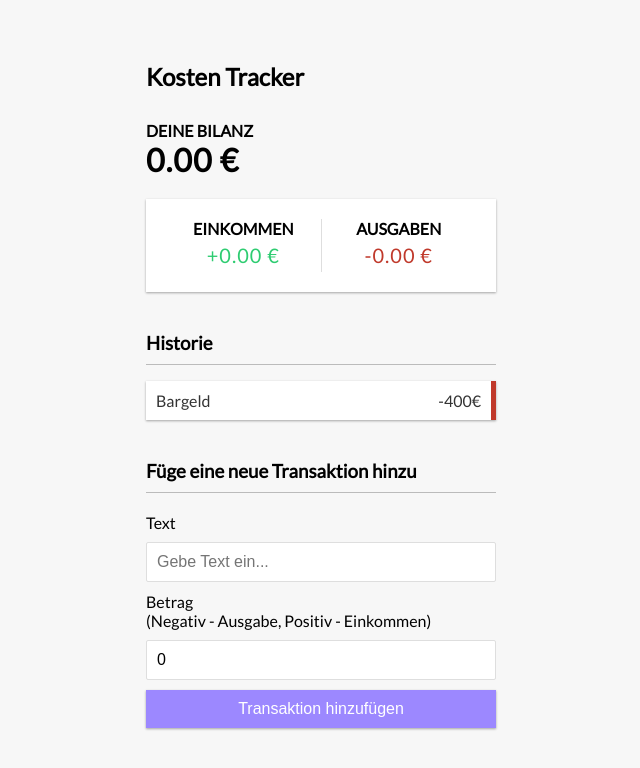
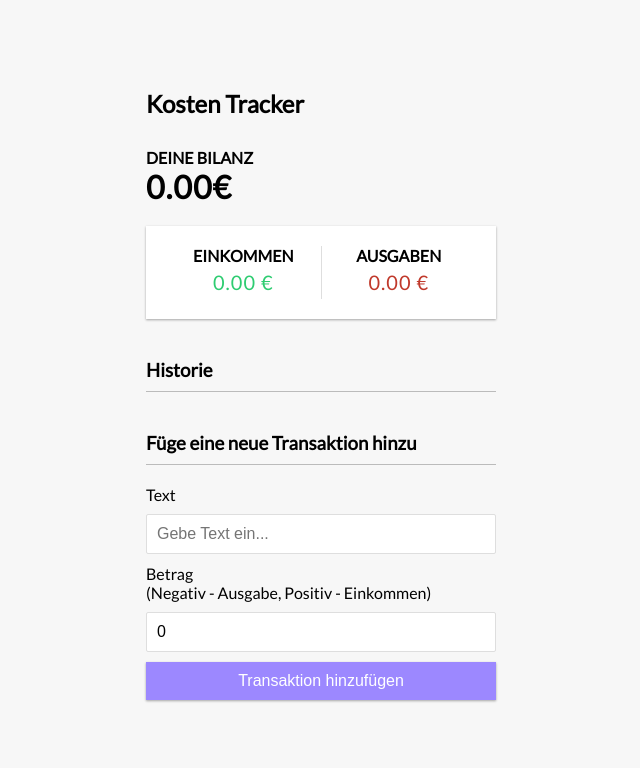
Before and after one commit to Quaquaro/kosten-tracker, a React (Create React App) app: page / in a window 1280 px wide. Shown: the top 768 px of the page, without its empty margins (319-959 px from the left). Built offline with nearby package versions, Linux system fonts and the light colour scheme.

Commit message:
Add the rest of fuctionality

```diff
--- a/package.json
+++ b/package.json
@@ -34,5 +34,8 @@
       "last 1 firefox version",
       "last 1 safari version"
     ]
+  },
+  "devDependencies": {
+    "nanoid": "^3.3.0"
   }
 }
--- a/src/components/AddTransaction.js
+++ b/src/components/AddTransaction.js
@@ -1,13 +1,28 @@
-import React, { useState } from "react";
+import React, { useState, useContext } from "react";
+import { GlobalContext } from "../context/GlobalState.js";
+import { nanoid } from "nanoid";
 
 export const AddTransaction = () => {
   const [text, setText] = useState("");
   const [amount, setAmount] = useState(0);
 
+  const { addTransaction } = useContext(GlobalContext);
+
+  const onSubmit = (e) => {
+    e.preventDefault();
+    const newTransaction = {
+      id: nanoid(),
+      text,
+      amount: +amount,
+    };
+
+    addTransaction(newTransaction);
+  };
+
   return (
     <>
       <h3>Füge eine neue Transaktion hinzu</h3>
-      <form>
+      <form onSubmit={onSubmit}>
         <div className="form-control">
           <label htmlFor="text">Text</label>
           <input type="text" value={text} onChange={(e) => setText(e.target.value)} placeholder="Gebe Text ein..." />
--- a/src/components/Balance.js
+++ b/src/components/Balance.js
@@ -1,10 +1,16 @@
-import React from "react";
+import React, { useContext } from "react";
+import { GlobalContext } from "../context/GlobalState.js";
 
 export const Balance = () => {
+  const { transactions } = useContext(GlobalContext);
+
+  const amounts = transactions.map((transaction) => transaction.amount);
+  const total = amounts.reduce((acc, item) => (acc += item), 0).toFixed(2);
+
   return (
     <>
       <h4>Deine Bilanz</h4>
-      <h1>0.00 €</h1>
+      <h1>{total}€</h1>
     </>
   );
 };
--- a/src/components/IncomeExpenses.js
+++ b/src/components/IncomeExpenses.js
@@ -1,18 +1,30 @@
-import React from "react";
+import React, { useContext } from "react";
+import { GlobalContext } from "../context/GlobalState.js";
 
 export const IncomeExpenses = () => {
+  const { transactions } = useContext(GlobalContext);
+
+  const amounts = transactions.map((transaction) => transaction.amount);
+
+  const income = amounts
+    .filter((item) => item > 0)
+    .reduce((acc, item) => (acc += item), 0)
+    .toFixed(2);
+
+  const expense = (amounts.filter((item) => item < 0).reduce((acc, item) => (acc += item), 0) * -1).toFixed(2);
+
   return (
     <div className="inc-exp-container">
       <div>
         <h4>Einkommen</h4>
         <p id="money-plus" className="money plus">
-          +0.00 €
+          {income} €
         </p>
       </div>
       <div>
         <h4>Ausgaben</h4>
         <p id="money-minus" className="money minus">
-          -0.00 €
+          {expense} €
         </p>
       </div>
     </div>
--- /dev/null
+++ b/src/components/Transaction.js
@@ -0,0 +1,20 @@
+import React, { useContext } from "react";
+import { GlobalContext } from "../context/GlobalState.js";
+
+export const Transaction = ({ transaction }) => {
+  const { deleteTransaction } = useContext(GlobalContext);
+
+  const sign = transaction.amount < 0 ? "-" : "+";
+  return (
+    <li className={transaction.amount < 0 ? "minus" : "plus"}>
+      {transaction.text}{" "}
+      <span>
+        {sign}
+        {Math.abs(transaction.amount)}€
+      </span>{" "}
+      <button onClick={() => deleteTransaction(transaction.id)} className="delete-btn">
+        x
+      </button>
+    </li>
+  );
+};
--- a/src/components/TransactionList.js
+++ b/src/components/TransactionList.js
@@ -1,13 +1,18 @@
-import React from "react";
+import React, { useContext } from "react";
+import { GlobalContext } from "../context/GlobalState.js";
+import { Transaction } from "./Transaction.js";
 
 export const TransactionList = () => {
+  const { transactions } = useContext(GlobalContext);
+
+  console.log();
   return (
     <>
       <h3>Historie</h3>
       <ul className="list">
-        <li className="minus">
-          Bargeld <span>-400€</span> <button className="delete-btn">x</button>
-        </li>
+        {transactions.map((transaction) => (
+          <Transaction key={transaction.id} transaction={transaction} />
+        ))}
       </ul>
     </>
   );
--- a/src/context/AppReducer.js
+++ b/src/context/AppReducer.js
@@ -1,5 +1,15 @@
 export default (state, action) => {
   switch (action.type) {
+    case "DELETE_TRANSACTION":
+      return {
+        ...state,
+        transactions: state.transactions.filter((transaction) => transaction.id !== action.payload),
+      };
+    case "ADD_TRANSACTION":
+      return {
+        ...state,
+        transactions: [action.payload, ...state.transactions],
+      };
     default:
       return state;
   }
--- a/src/context/GlobalState.js
+++ b/src/context/GlobalState.js
@@ -2,26 +2,37 @@
 import AppReducer from "./AppReducer.js";
 // Initial state
 const initialState = {
-  transactions: [
-    { id: 1, text: "Blumen", amount: -20 },
-    { id: 2, text: "Gehalt", amount: 300 },
-    { id: 3, text: "Buch", amount: -10 },
-    { id: 4, text: "Kamera", amount: 150 },
-  ],
+  transactions: [],
 };
 
 // Create context
 export const GlobalContext = createContext(initialState);
 
-// Provider components
+// Provider component
 
 export const GlobalProvider = ({ children }) => {
   const [state, dispatch] = useReducer(AppReducer, initialState);
+
+  function deleteTransaction(id) {
+    dispatch({
+      type: "DELETE_TRANSACTION",
+      payload: id,
+    });
+  }
+
+  function addTransaction(transaction) {
+    dispatch({
+      type: "ADD_TRANSACTION",
+      payload: transaction,
+    });
+  }
 
   return (
     <GlobalContext.Provider
       value={{
         transactions: state.transactions,
+        deleteTransaction,
+        addTransaction,
       }}
     >
       {children}
```
Also changed, not shown: 1 other file (tests, documents, lock files or other folders).
